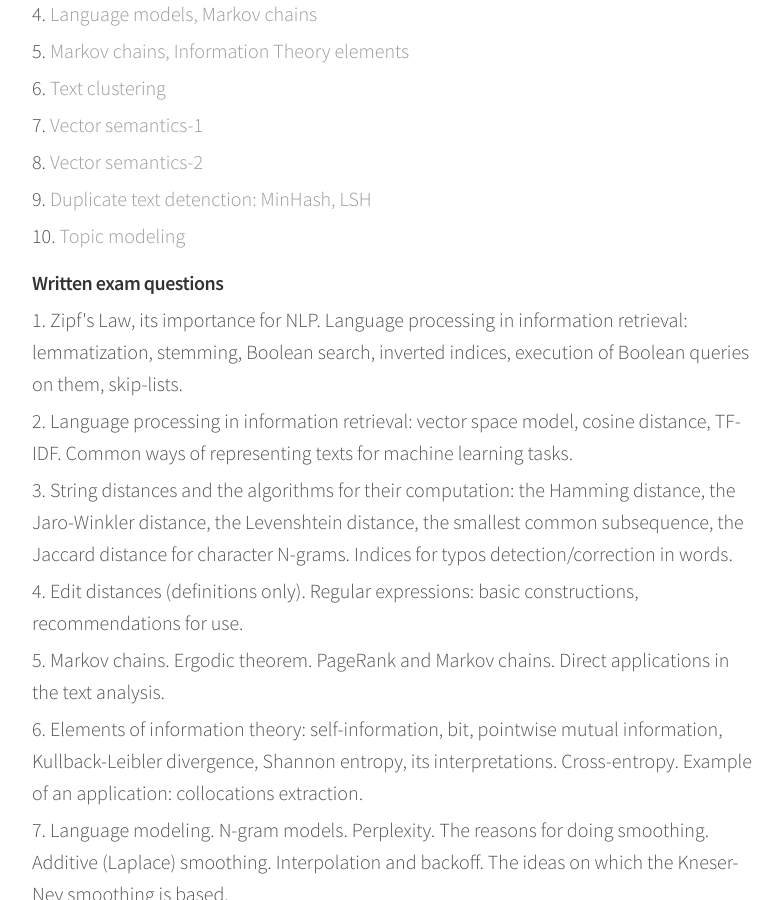
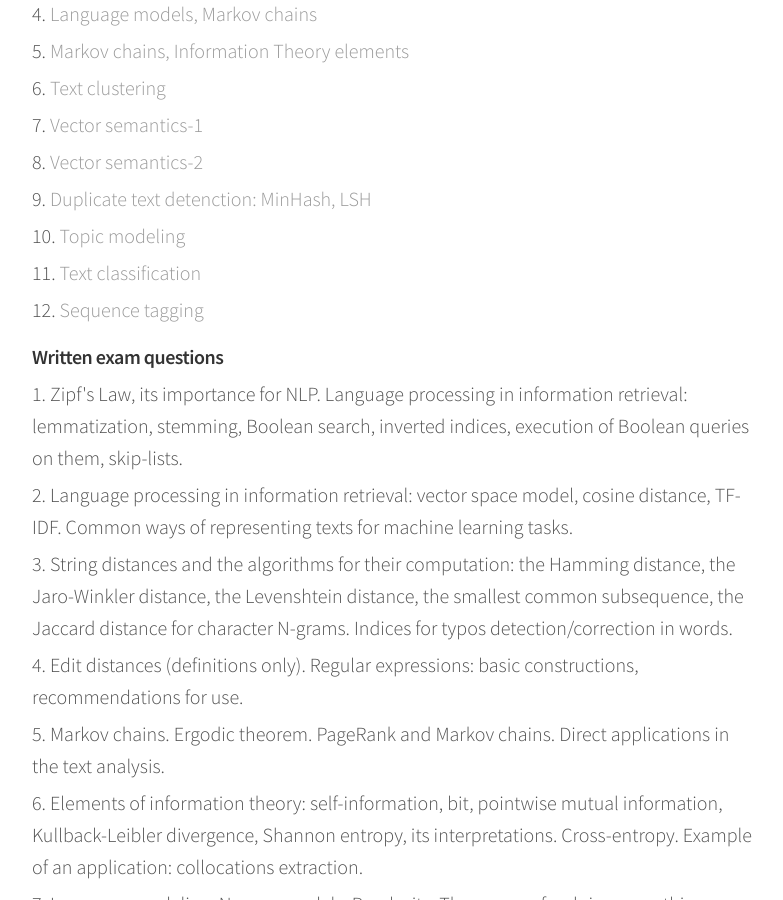
Before and after one commit to alexeyev/alexeyev.github.io, a Jekyll site: the page built from nlp-itmo-spring-2018.html, in a window 1280 px wide and 900 px high, scrolled down 329 px. Shown: the whole window, without its empty margins (248-1031 px from the left). Built offline with Jekyll 4.4.1, drawn with Linux system fonts in a browser that asks for light colours.

Commit message:
Links added for new slides PDF

```diff
--- a/nlp-itmo-spring-2018.html
+++ b/nlp-itmo-spring-2018.html
@@ -24,6 +24,8 @@ layout: default
 	<li><a href="/pdf/2018-nlp-itmo/ITMO_NLP_07_VECTOR_SEMANTICS-again.pdf">Vector semantics-2</a>
 	<li><a href="/pdf/2018-nlp-itmo/ITMO_NLP_08_DUPLICATE_DETECTION.pdf">Duplicate text detenction: MinHash, LSH</a>
 	<li><a href="/pdf/2018-nlp-itmo/ITMO_NLP_08_TOPIC_MODELING.pdf">Topic modeling</a>
+	<li><a href="/pdf/2018-nlp-itmo/ITMO_NLP_09_TEXT_CLASSIFICATION.pdf">Text classification</a>
+	<li><a href="/pdf/2018-nlp-itmo/ITMO_NLP_10_SEQUENCE_TAGGING.pdf">Sequence tagging</a>
     </ol>
 </div>
 
```
